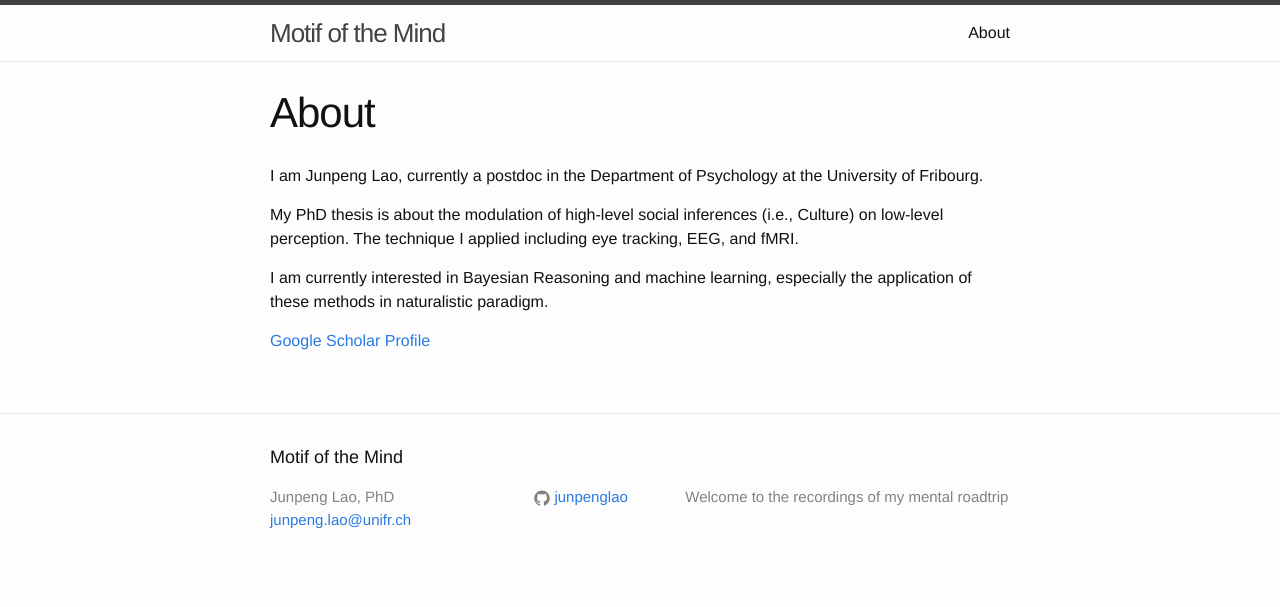
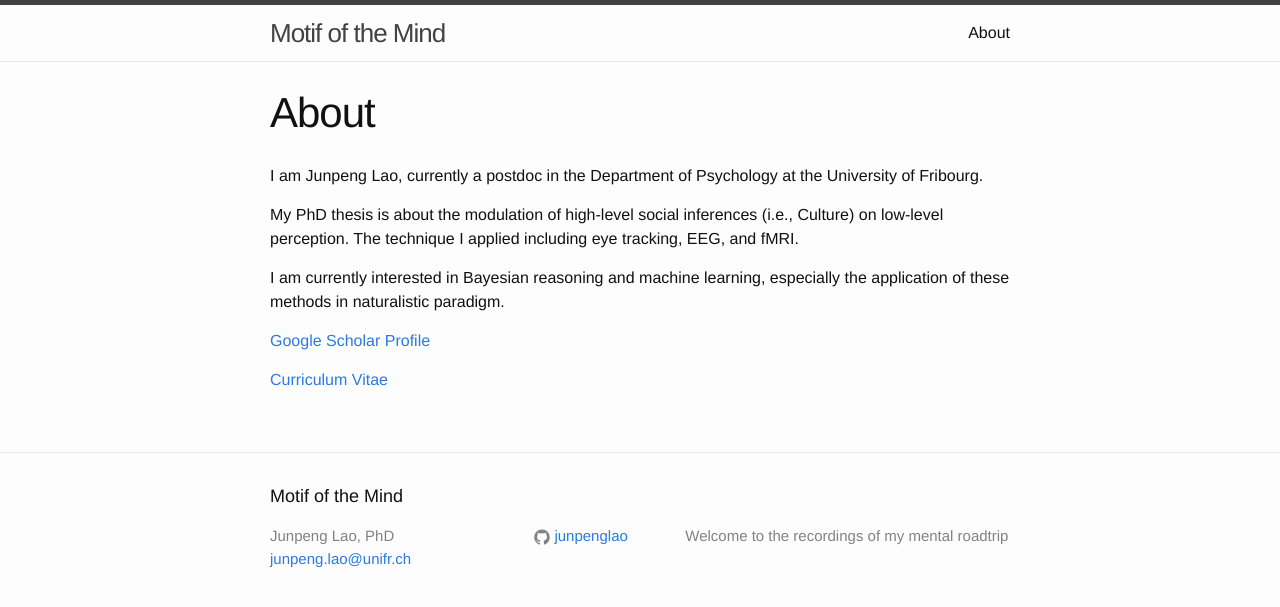
Before and after one commit to junpenglao/junpenglao.github.io, a Jekyll site: the page built from about.md, in a window 1280 px wide. Shown: the top 607 px of the page. Built offline with Jekyll 4.4.1, drawn with Linux system fonts in a browser that asks for light colours.

Commit message:
update about

```diff
--- a/about.md
+++ b/about.md
@@ -8,6 +8,8 @@ I am Junpeng Lao, currently a postdoc in the Department of Psychology at the Uni
 
 My PhD thesis is about the modulation of high-level social inferences (i.e., Culture) on low-level perception. The technique I applied including eye tracking, EEG, and fMRI.
 
-I am currently interested in Bayesian Reasoning and machine learning, especially the application of these methods in naturalistic paradigm.
+I am currently interested in Bayesian reasoning and machine learning, especially the application of these methods in naturalistic paradigm.
 
 [Google Scholar Profile](https://scholar.google.com/citations?user=J-KhWL8AAAAJ&hl=en)
+
+[Curriculum Vitae]({{ site.url }}cv/Junpeng Lao-CV.pdf)
```
Also changed, not shown: 2 other files.
